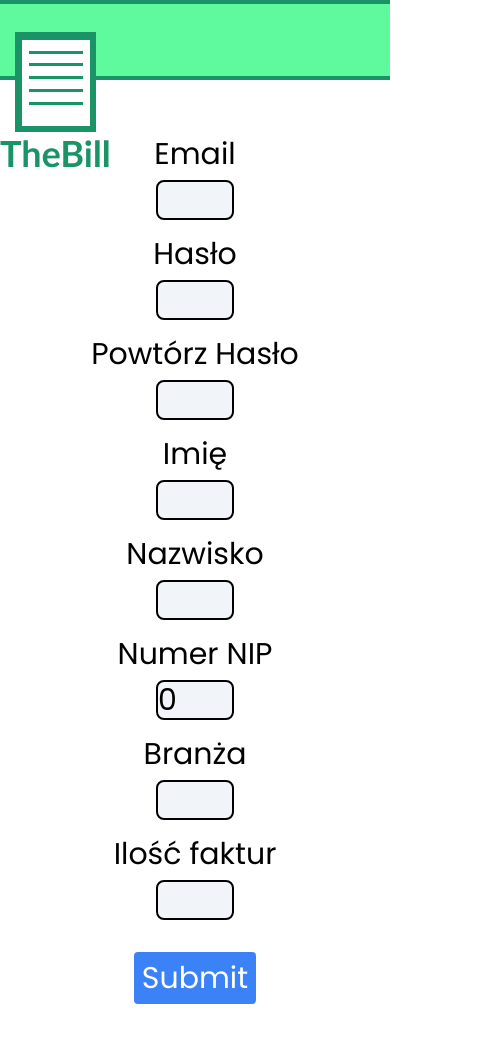
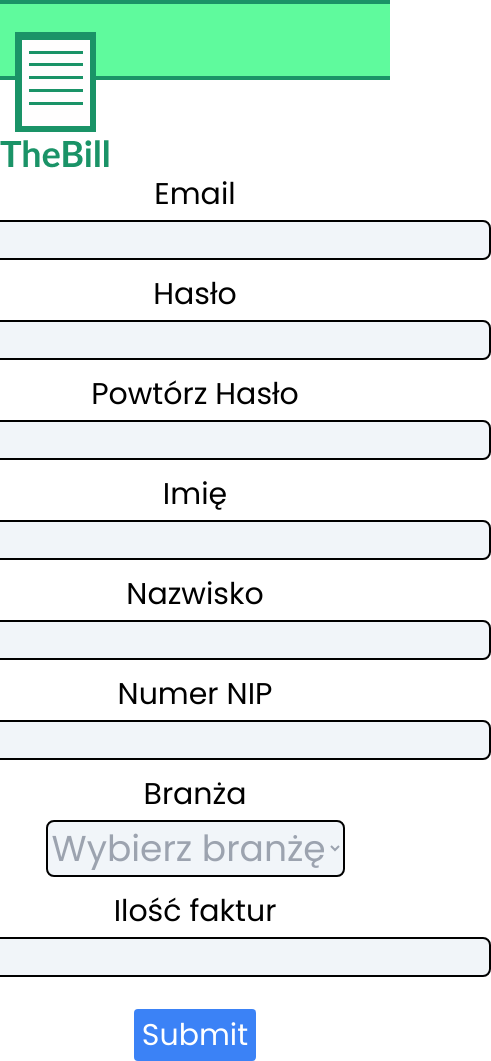
Before and after one commit to Tommy3DE/TheBill, a React (Vite) app: page /newUser in a window 390 px wide. Shown: the whole page, 491 px wide, since content can reach past the window. Before the commit the page ends 1004 px from the top, so only its background shows below. Built offline with nearby package versions, Linux system fonts and the light colour scheme.

Commit message:
zmiany w formularzyu

```diff
--- a/src/newUser/NewUser.tsx
+++ b/src/newUser/NewUser.tsx
@@ -578,10 +578,10 @@
 
 // export default NewUser;
 
-import React from 'react';
-import { ErrorMessage, useFormik, FormikProvider } from 'formik';
-import * as Yup from 'yup';
-import SlimNav from '../layout/SlimNav';
+import React from "react";
+import { ErrorMessage, useFormik, FormikProvider } from "formik";
+import * as Yup from "yup";
+import SlimNav from "../layout/SlimNav";
 
 interface FormValues {
   login: string;
@@ -589,7 +589,7 @@ interface FormValues {
   pass2: string;
   firstName: string;
   lastName: string;
-  NIP: number;
+  NIP: number | undefined;
   industry: string;
   numOfInvoices?: string;
 }
@@ -597,14 +597,14 @@ interface FormValues {
 const NewUser = () => {
   const formik = useFormik<FormValues>({
     initialValues: {
-      login: '',
-      pass: '',
-      pass2: '',
-      firstName: '',
-      lastName: '',
-      NIP: 0,
-      industry: '',
-      numOfInvoices: '',
+      login: "",
+      pass: "",
+      pass2: "",
+      firstName: "",
+      lastName: "",
+      NIP: undefined,
+      industry: "",
+      numOfInvoices: "",
     },
     validationSchema: Yup.object().shape({
       login: Yup.string()
@@ -616,8 +616,7 @@ const NewUser = () => {
         .required("Potwierdzenie hasła jest wymagane"),
       firstName: Yup.string().required("Imię jest wymagane"),
       lastName: Yup.string().required("Nazwisko jest wymagane"),
-      NIP: Yup.number()
-        .required("NIP jest wymagany"),
+      NIP: Yup.number().required("NIP jest wymagany"),
       industry: Yup.string().required("Branża jest wymagana"),
       numOfInvoices: Yup.string().required("Proszę wybrać ilość faktur"),
     }),
@@ -630,9 +629,14 @@ const NewUser = () => {
     <>
       <SlimNav />
       <FormikProvider value={formik}>
-        <section className="mt-14 flex flex-col items-center font-poppins w-full">
-          <form onSubmit={formik.handleSubmit} className="w-full flex flex-col items-center text-3xl">
-            <label htmlFor="firstName" className=" mb-2">Email</label>
+        <section className="lg:mt-14 mt-24 flex flex-col items-center font-poppins w-full">
+          <form
+            onSubmit={formik.handleSubmit}
+            className="w-full flex flex-col items-center text-3xl"
+          >
+            <label htmlFor="firstName" className=" mb-2">
+              Email
+            </label>
             <input
               id="login"
               name="login"
@@ -640,11 +644,17 @@ const NewUser = () => {
               onChange={formik.handleChange}
               onBlur={formik.handleBlur}
               value={formik.values.login}
-              className="bg-slate-100 w-1/5 placeholder:text-center rounded-lg border-2 border-black mb-4"
+              className="bg-slate-100 lg:w-1/5 placeholder:text-center rounded-lg border-2 border-black mb-4"
             />
-            <ErrorMessage name="login" component="div" className='text-sm text-red-600 -mt-4'/>
+            <ErrorMessage
+              name="login"
+              component="div"
+              className="text-sm text-red-600 -mt-4"
+            />
 
-            <label htmlFor="pass" className="mb-2">Hasło</label>
+            <label htmlFor="pass" className="mb-2">
+              Hasło
+            </label>
             <input
               id="pass"
               name="pass"
@@ -652,11 +662,17 @@ const NewUser = () => {
               onChange={formik.handleChange}
               onBlur={formik.handleBlur}
               value={formik.values.pass}
-              className="bg-slate-100 w-1/5 placeholder:text-center rounded-lg border-2 border-black mb-4"
+              className="bg-slate-100 lg:w-1/5 placeholder:text-center rounded-lg border-2 border-black mb-4"
             />
-            <ErrorMessage name="pass" component="div" className='text-sm text-red-600 -mt-4'/>
+            <ErrorMessage
+              name="pass"
+              component="div"
+              className="text-sm text-red-600 -mt-4"
+            />
 
-            <label htmlFor="pass2" className="mb-2">Powtórz Hasło</label>
+            <label htmlFor="pass2" className="mb-2">
+              Powtórz Hasło
+            </label>
             <input
               id="pass2"
               name="pass2"
@@ -664,11 +680,17 @@ const NewUser = () => {
               onChange={formik.handleChange}
               onBlur={formik.handleBlur}
               value={formik.values.pass2}
-              className="bg-slate-100 w-1/5 placeholder:text-center rounded-lg border-2 border-black mb-4"
+              className="bg-slate-100 lg:w-1/5 placeholder:text-center rounded-lg border-2 border-black mb-4"
             />
-            <ErrorMessage name="pass2" component="div" className='text-sm text-red-600 -mt-4'/>
+            <ErrorMessage
+              name="pass2"
+              component="div"
+              className="text-sm text-red-600 -mt-4"
+            />
 
-            <label htmlFor="firstName" className="mb-2">Imię</label>
+            <label htmlFor="firstName" className="mb-2">
+              Imię
+            </label>
             <input
               id="firstName"
               name="firstName"
@@ -676,11 +698,17 @@ const NewUser = () => {
               onChange={formik.handleChange}
               onBlur={formik.handleBlur}
               value={formik.values.firstName}
-              className="bg-slate-100 w-1/5 placeholder:text-center rounded-lg border-2 border-black mb-4"
+              className="bg-slate-100 lg:w-1/5 placeholder:text-center rounded-lg border-2 border-black mb-4"
             />
-            <ErrorMessage name="firstName" component="div" className='text-sm text-red-600 -mt-4'/>
+            <ErrorMessage
+              name="firstName"
+              component="div"
+              className="text-sm text-red-600 -mt-4"
+            />
 
-            <label htmlFor="lastName" className="mb-2">Nazwisko</label>
+            <label htmlFor="lastName" className="mb-2">
+              Nazwisko
+            </label>
             <input
               id="lastName"
               name="lastName"
@@ -688,11 +716,17 @@ const NewUser = () => {
               onChange={formik.handleChange}
               onBlur={formik.handleBlur}
               value={formik.values.lastName}
-              className="bg-slate-100 w-1/5 placeholder:text-center rounded-lg border-2 border-black mb-4"
+              className="bg-slate-100 lg:w-1/5 placeholder:text-center rounded-lg border-2 border-black mb-4"
             />
-            <ErrorMessage name="lastName" component="div" className='text-sm text-red-600 -mt-4'/>
+            <ErrorMessage
+              name="lastName"
+              component="div"
+              className="text-sm text-red-600 -mt-4"
+            />
 
-            <label htmlFor="nip" className="mb-2">Numer NIP</label>
+            <label htmlFor="nip" className="mb-2">
+              Numer NIP
+            </label>
             <input
               id="nip"
               name="NIP"
@@ -700,23 +734,46 @@ const NewUser = () => {
               onChange={formik.handleChange}
               onBlur={formik.handleBlur}
               value={formik.values.NIP}
-              className="bg-slate-100 w-1/5 placeholder:text-center rounded-lg border-2 border-black mb-4"
+              className="bg-slate-100 lg:w-1/5 placeholder:text-center rounded-lg border-2 border-black mb-4"
             />
-            <ErrorMessage name="NIP" component="div" className='text-sm text-red-600 -mt-4'/>
+            <ErrorMessage
+              name="NIP"
+              component="div"
+              className="text-sm text-red-600 -mt-4"
+            />
 
-            <label htmlFor="industry" className="mb-2">Branża</label>
-            <input
+            <label htmlFor="industry" className="mb-2">
+              Branża
+            </label>
+            <select
               id="industry"
               name="industry"
-              type="text"
               onChange={formik.handleChange}
               onBlur={formik.handleBlur}
               value={formik.values.industry}
-              className="bg-slate-100 w-1/5 placeholder:text-center rounded-lg border-2 border-black mb-4"
+              className="text-4xl bg-slate-100 lg:w-1/5 placeholder:text-center rounded-lg border-2 border-black mb-4 text-gray-400"
+            >
+              <option value="" disabled selected hidden className="">
+                Wybierz branżę
+              </option>
+              <option value="IT">IT</option>
+              <option value="Księgowość">Księgowość</option>
+              <option value="Edukacja">Edukacja</option>
+              <option value="Zdrowie">Zdrowie</option>
+              <option value="Budowlana">Budowlana</option>
+              <option value="Beauty">Beauty</option>
+              <option value="Usługi">Usługi</option>
+              <option value="Inna">Inna</option>
+            </select>
+            <ErrorMessage
+              name="industry"
+              component="div"
+              className="text-sm text-red-600 -mt-4"
             />
-            <ErrorMessage name="industry" component="div" className='text-sm text-red-600 -mt-4'/>
 
-            <label htmlFor="numOfInvoices" className="mb-2">Ilość faktur</label>
+            <label htmlFor="numOfInvoices" className="mb-2">
+              Ilość faktur
+            </label>
             <input
               id="numOfInvoices"
               name="numOfInvoices"
@@ -724,11 +781,20 @@ const NewUser = () => {
               onChange={formik.handleChange}
               onBlur={formik.handleBlur}
               value={formik.values.numOfInvoices}
-              className="bg-slate-100 w-1/5 placeholder:text-center rounded-lg border-2 border-black mb-4"
+              className="bg-slate-100 lg:w-1/5 placeholder:text-center rounded-lg border-2 border-black mb-4"
             />
-            <ErrorMessage name="numOfInvoices" component="div" className='text-sm text-red-600 -mt-4'/>
+            <ErrorMessage
+              name="numOfInvoices"
+              component="div"
+              className="text-sm text-red-600 -mt-4"
+            />
 
-            <button type="submit" className="bg-blue-500 text-white p-2 rounded mt-4">Submit</button>
+            <button
+              type="submit"
+              className="bg-blue-500 text-white p-2 rounded mt-4"
+            >
+              Submit
+            </button>
           </form>
         </section>
       </FormikProvider>
```
